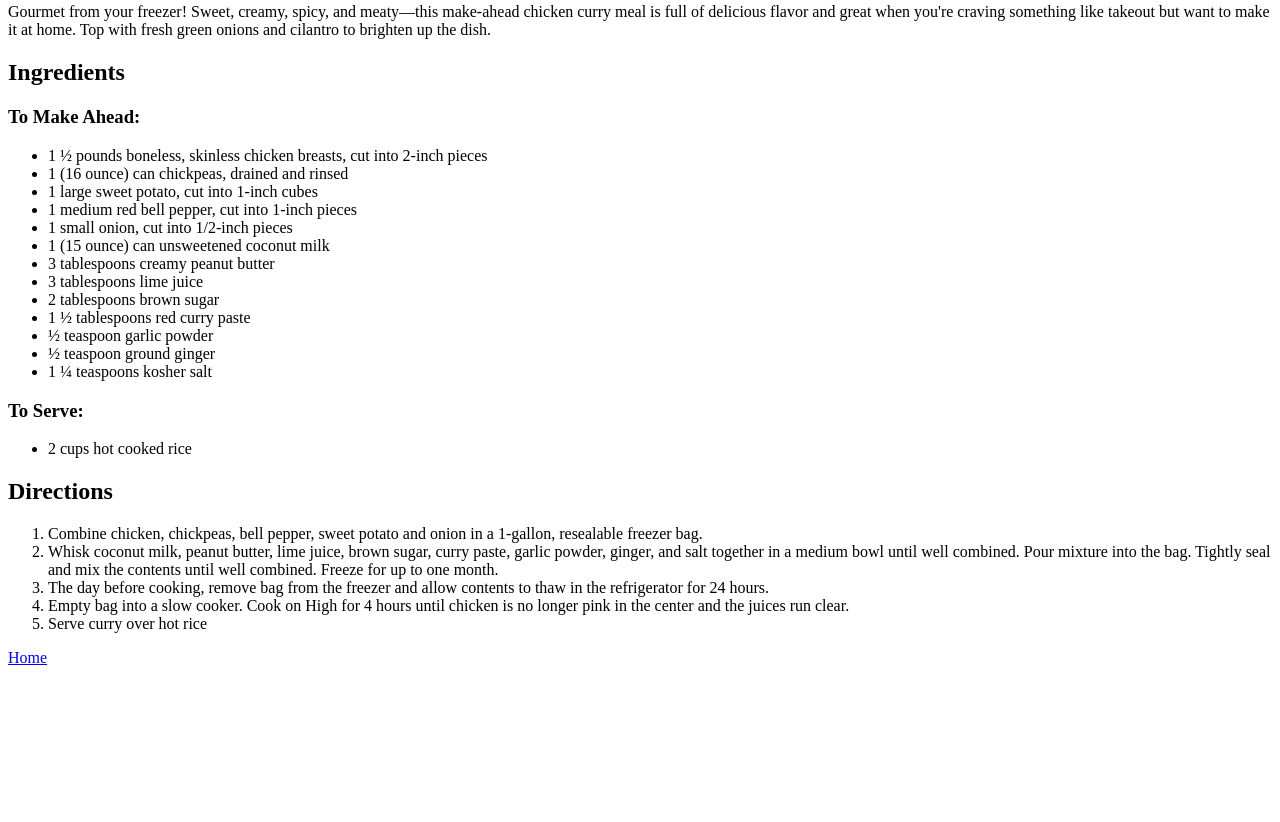
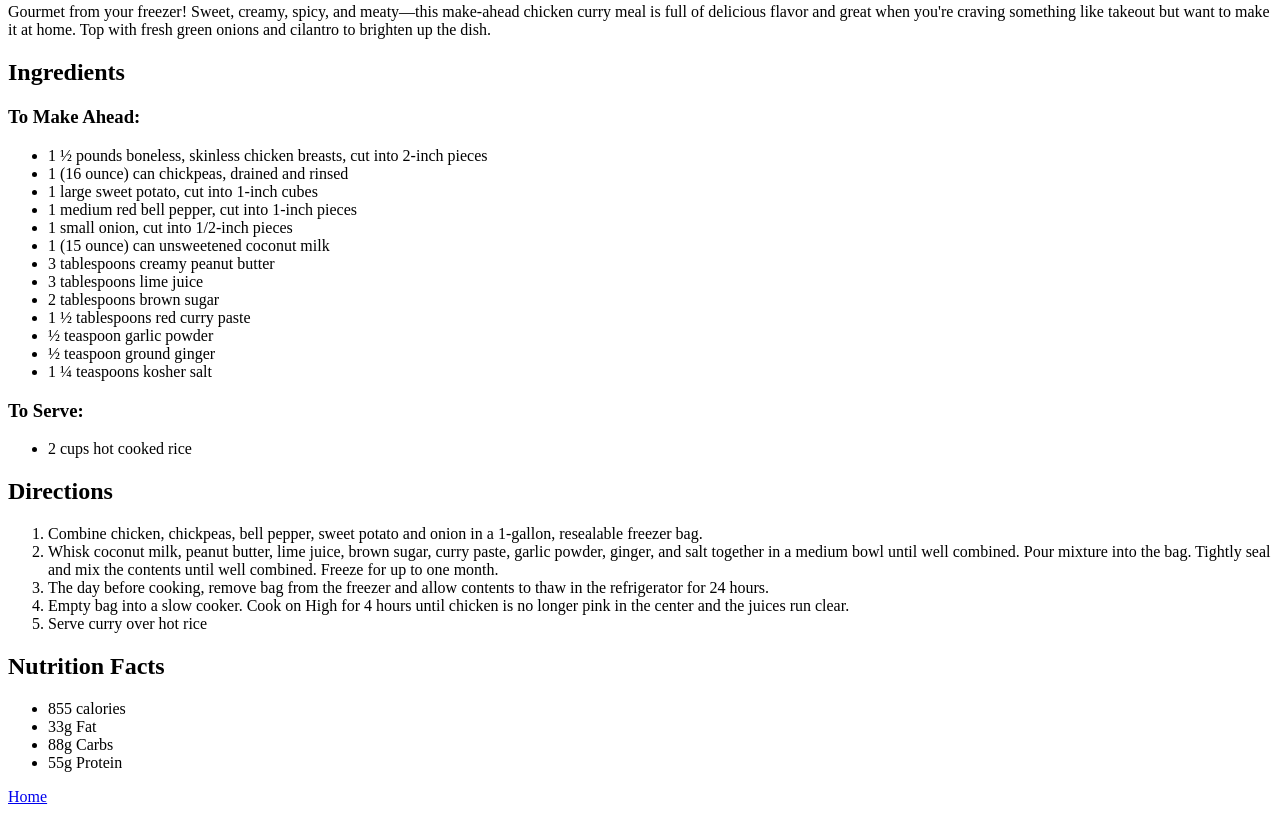
Before and after one commit to KingNBlack/odin-recipes, a plain HTML site: page recipes/wednesday-chicken-curry.html in a window 1280 px wide. Shown: the part 288-1110 px from the top of the page. Before the commit the page ends 971 px from the top, so only its background shows below. Drawn offline with Linux system fonts and the light colour scheme.

Commit message:
Made updates to Wednesday and Home page
UPdated home links to remain on same tab and added nutrition facts for wednesday

```diff
--- a/recipes/wednesday-chicken-curry.html
+++ b/recipes/wednesday-chicken-curry.html
@@ -39,6 +39,13 @@
         <li>Empty bag into a slow cooker. Cook on High for 4 hours until chicken is no longer pink in the center and the juices run clear.</li>
         <li>Serve curry over hot rice</li>
     </ol>
+    <h2>Nutrition Facts</h2>
+    <ul>
+        <li>855 calories</li>
+        <li>33g Fat</li>
+        <li>88g Carbs</li>
+        <li>55g Protein</li>
+    </ul>
     <p><a href="../index.html">Home</a></p>
 </body>
 </html>
```
Also changed, not shown: index.html (+3 -3 lines).
